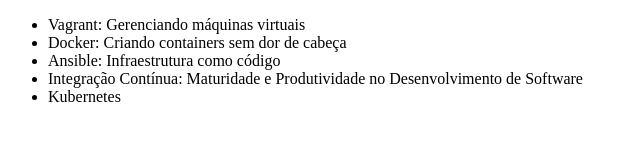
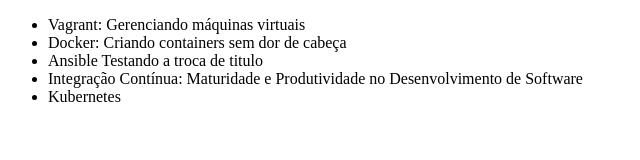
Before and after one commit to jefersonOI/Alura-git, a plain HTML site: page index.html in a window 1280 px wide. Shown: the full height of the page, 0-640 px from the left. Drawn offline with Linux system fonts and the light colour scheme.

Commit message:
Revert "Ajuste nome do curso Ansible"
This reverts commit 1ff0c870c514fc634c1a34ac0f65dde226c97c7f.

```diff
--- a/index.html
+++ b/index.html
@@ -8,7 +8,7 @@
 	<ul>
 		<li>Vagrant: Gerenciando máquinas virtuais</li>
 		<li>Docker: Criando containers sem dor de cabeça</li>
-		<li>Ansible: Infraestrutura como código</li>
+		<li>Ansible Testando a troca de titulo</li>
 		<li>Integração Contínua: Maturidade e Produtividade no Desenvolvimento de Software</li>
 		<li>Kubernetes</li>
 	</ul>
```
